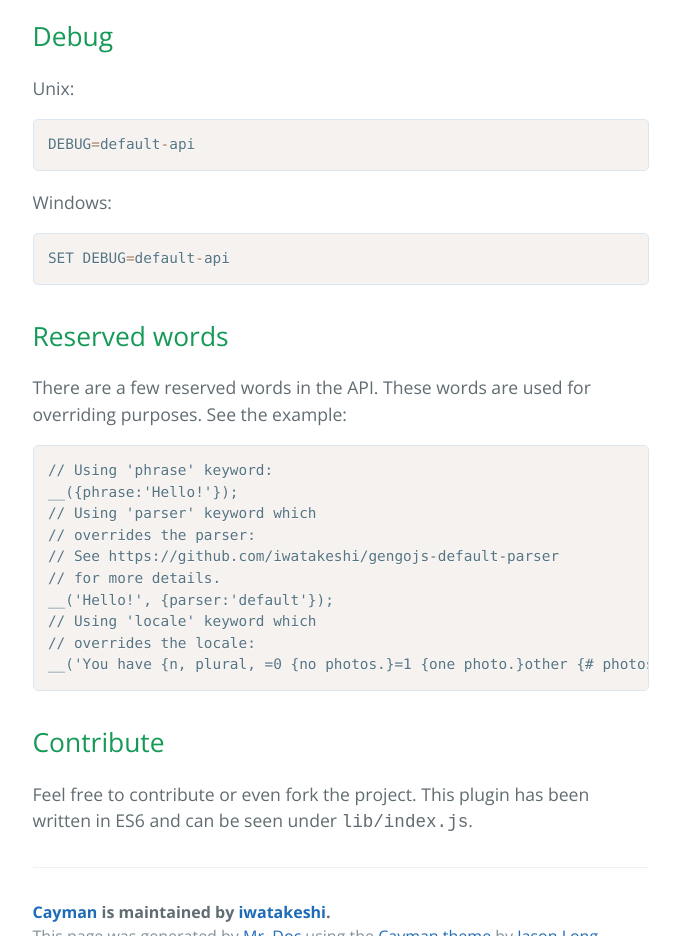
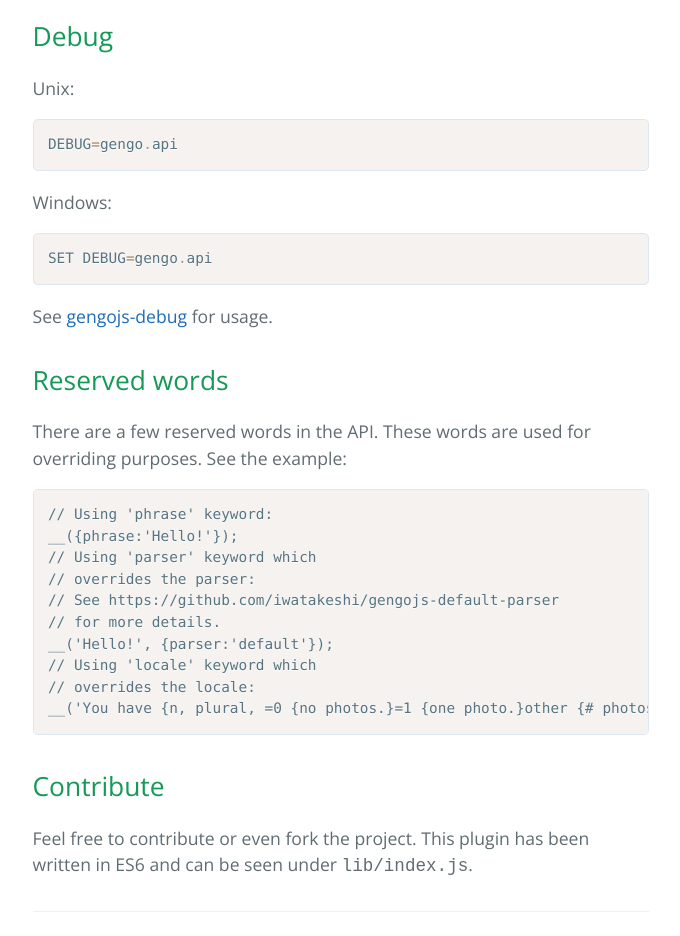
Before and after one commit to gengojs/gengojs-default-api, a plain HTML site: page index.html in a window 1280 px wide. Shown: the part 2160-3096 px from the top of the page, without its empty margins (407-1087 px from the left). Drawn offline with nearby package versions, Linux system fonts and the light colour scheme.

Commit message:
Update 2015-10-01T00:22:17.102Z

```diff
--- a/index.html
+++ b/index.html
@@ -71,11 +71,12 @@ app.use(gengo({
 </ul>
 <h2>Debug</h2>
 <p>Unix:</p>
-<pre><code class="language-bash">DEBUG=default-api
+<pre><code class="language-bash">DEBUG=gengo.api
 </code></pre>
 <p>Windows:</p>
-<pre><code class="language-bash">SET DEBUG=default-api
+<pre><code class="language-bash">SET DEBUG=gengo.api
 </code></pre>
+<p>See <a href="https://github.com/gengojs/gengojs-debug">gengojs-debug</a> for usage.</p>
 <h2>Reserved words</h2>
 <p>There are a few reserved words in the API. These words are used for
 overriding purposes. See the example:</p>
```
